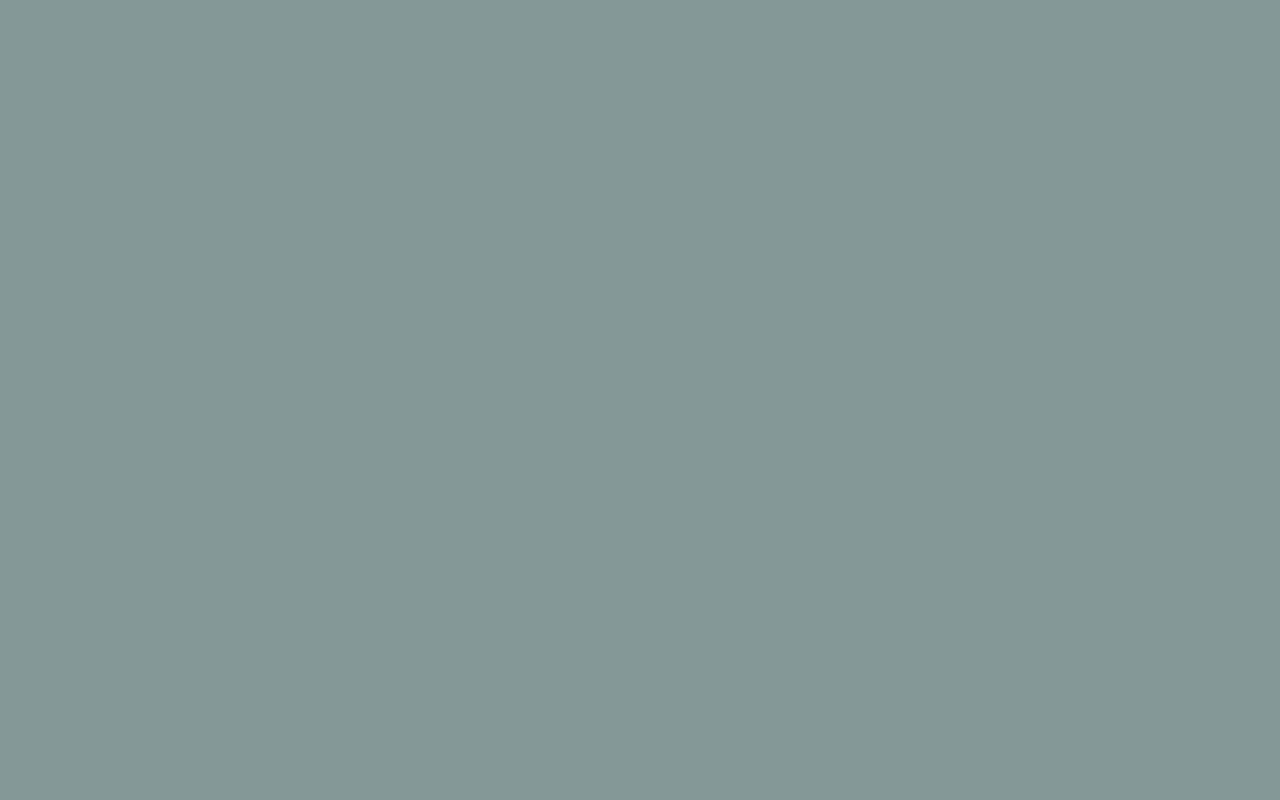
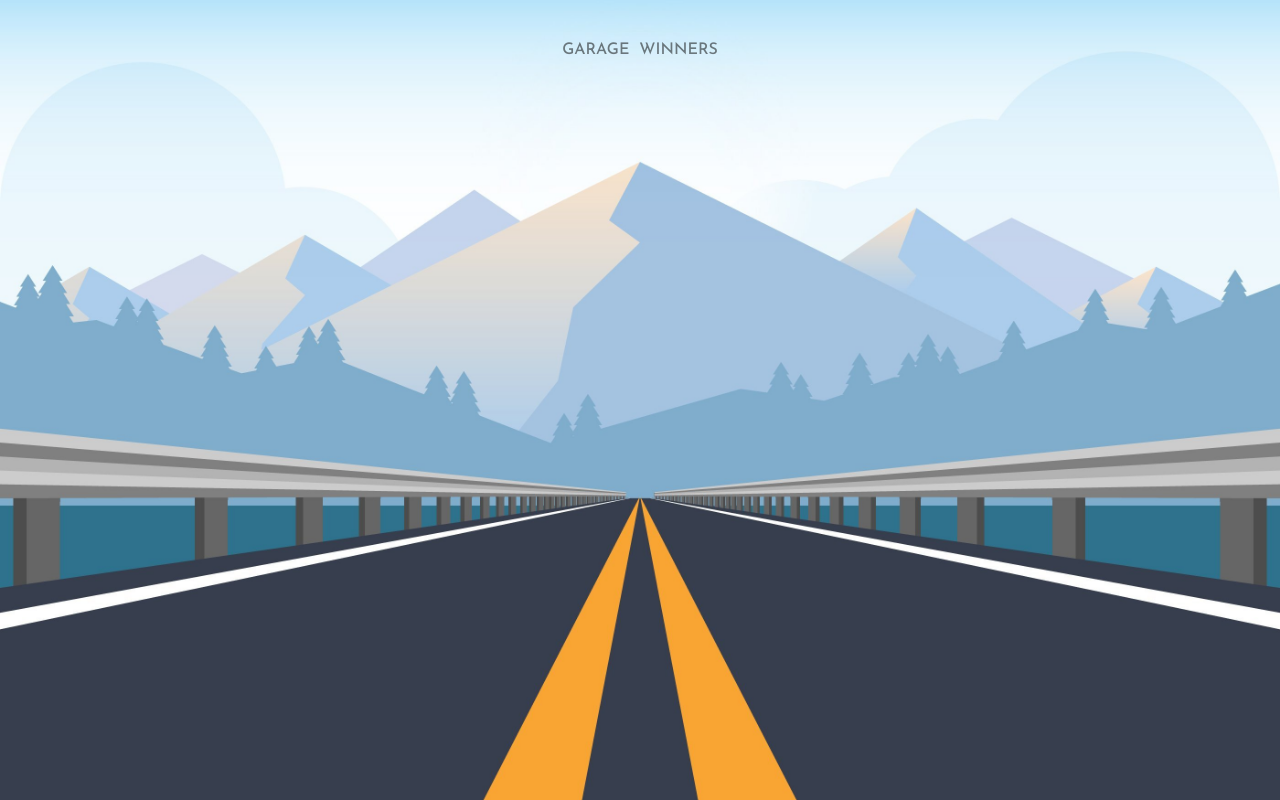
Before and after one commit to ShArPman13/async-race, a website built with webpack: page src/index.html in a window 1280 px wide. Built offline with nearby package versions, Linux system fonts and the light colour scheme; a web font is replaced by a local one.

Commit message:
feat: add structure, header

```diff
--- a/package.json
+++ b/package.json
@@ -1,5 +1,5 @@
 {
-  "name": "online-store",
+  "name": "async-race",
   "scripts": {
     "start": "webpack serve --open --config ./webpack.config.js --env mode=dev",
     "build": "webpack --config ./webpack.config.js --env mode=prod",
@@ -8,7 +8,7 @@
     "test": "jest"
   },
   "keywords": [],
-  "author": "gutsstas & sharpman13",
+  "author": "sharpman13",
   "license": "ISC",
   "homepage": "",
   "devDependencies": {
@@ -30,7 +30,6 @@
     "jest": "^29.3.1",
     "jest-environment-jsdom": "^28.1.3",
     "mini-css-extract-plugin": "^2.6.1",
-    "nouislider": "^15.6.1",
     "postcss": "^8.4.20",
     "postcss-loader": "^7.0.2",
     "postcss-preset-env": "^7.8.3",
--- /dev/null
+++ b/src/core/App.ts
@@ -0,0 +1,49 @@
+import { Garage } from './components/Garage';
+import { Header } from './components/Header';
+
+export class App {
+  container: HTMLElement = document.body;
+
+  header: Header;
+
+  constructor() {
+    this.header = new Header();
+  }
+
+  renderPage(idPage: string) {
+    const id = idPage;
+    document.body.innerHTML = '';
+    let page: Garage | null = null;
+    if (id === 'winners') {
+      // console.log('winners');
+    } else {
+      page = new Garage();
+    }
+    if (page) {
+      const pageHTML = page.render();
+      const containerMain = document.createElement('main');
+      containerMain.id = 'root';
+      containerMain.append(pageHTML);
+      this.container.append(this.header.render(), containerMain);
+    }
+  }
+
+  router() {
+    const loadPage = () => {
+      const hash = window.location.hash.slice(1);
+      console.log(hash);
+
+      if (hash === 'winners') {
+        this.renderPage('winners');
+      } else {
+        this.renderPage('garage');
+      }
+    };
+    window.addEventListener('hashchange', loadPage);
+    window.addEventListener('load', loadPage);
+  }
+
+  run() {
+    this.router();
+  }
+}
--- /dev/null
+++ b/src/core/components/Garage.ts
@@ -0,0 +1,13 @@
+export class Garage {
+  container: HTMLDivElement = document.createElement('div');
+
+  render() {
+    this.container.className = 'garage';
+
+    const wrapper = document.createElement('div');
+    wrapper.className = 'garage-wrapper';
+
+    this.container.append(wrapper);
+    return this.container;
+  }
+}
--- /dev/null
+++ b/src/core/components/Header.ts
@@ -0,0 +1,31 @@
+export class Header {
+  container: HTMLHeadElement = document.createElement('header');
+
+  render() {
+    this.container.innerHTML = '';
+    this.container.className = 'header';
+
+    const wrapper = document.createElement('div');
+    wrapper.className = 'header-wrapper';
+
+    const garageBTN = document.createElement('button');
+    garageBTN.className = 'header__btn';
+    garageBTN.innerText = 'GARAGE';
+    const winnersBTN = document.createElement('button');
+    winnersBTN.className = 'header__btn';
+    winnersBTN.innerText = 'WINNERS';
+
+    garageBTN.addEventListener('click', () => {
+      window.location.hash = '/garage';
+    });
+
+    winnersBTN.addEventListener('click', () => {
+      window.location.hash = '/winners';
+    });
+
+    wrapper.append(garageBTN, winnersBTN);
+
+    this.container.append(wrapper);
+    return this.container;
+  }
+}
--- a/src/index.ts
+++ b/src/index.ts
@@ -1,3 +1,5 @@
+import { App } from './core/App';
 import './main.scss';
 
-console.log('Hello');
+const app = new App();
+app.run();
--- a/src/main.scss
+++ b/src/main.scss
@@ -2,3 +2,4 @@
 @import "/src/styles/abstract/mixins";
 @import "/src/styles/base/normalize";
 @import "/src/styles/layout/main-page";
+@import "/src/styles/layout/header";
--- /dev/null
+++ b/src/styles/layout/header.scss
@@ -0,0 +1,33 @@
+.header {
+  @include flex;
+
+  position: absolute;
+  top: 0;
+  width: 100%;
+  height: 100px;
+}
+
+.header-wrapper {
+  @include flex;
+
+  width: 100%;
+  height: 100%;
+  max-width: 1400px;
+  gap: 10px;
+}
+
+.header__btn {
+  @include flex;
+  @include font(Josefin Sans, 1rem, 500);
+
+  border: none;
+  background-color: transparent;
+  opacity: 0.5;
+  transition: 0.25s;
+  cursor: pointer;
+
+  &:hover {
+    opacity: 1;
+    transition: 0.25s;
+  }
+}
--- a/src/styles/layout/main-page.scss
+++ b/src/styles/layout/main-page.scss
@@ -1,3 +1,7 @@
-body {
-  background-color: rgb(133 152 152);
+#root {
+  width: 100%;
+  height: 100vh;
+  background-image: url("./assets/images/main_back.jpg");
+  background-position: center;
+  background-size: cover;
 }
```
Also changed, not shown: .eslintrc.json, src/assets/images/main_back.jpg (added).
